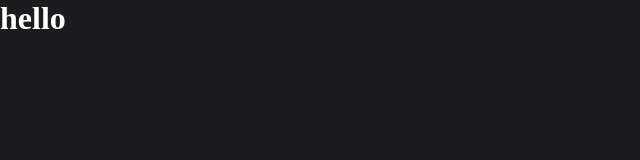
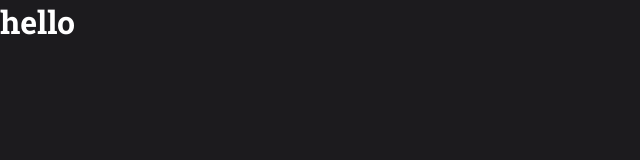
Before and after one commit to williangomesdev/Explorer-Stage09-Desafio-Rocketmovies-Frontend, a React (Vite) app: page / in a window 1280 px wide. Shown: the top 160 px of the page, without its empty margins (0-640 px from the left). Built offline with nearby package versions, Linux system fonts and the light colour scheme.

Commit message:
adicionando fonte para o  porjeto

```diff
--- a/index.html
+++ b/index.html
@@ -1,9 +1,15 @@
 <!DOCTYPE html>
 <html lang="en">
   <head>
+    <link rel="preconnect" href="https://fonts.gstatic.com" crossorigin />
+    <link rel="preconnect" href="https://fonts.googleapis.com" />
     <meta charset="UTF-8" />
     <link rel="icon" type="image/svg+xml" href="/vite.svg" />
     <meta name="viewport" content="width=device-width, initial-scale=1.0" />
+    <link
+      href="https://fonts.googleapis.com/css2?family=Roboto+Slab:wght@400;500;700&display=swap"
+      rel="stylesheet"
+    />
     <title>Rocketmovies</title>
   </head>
   <body>
--- a/src/styles/global.js
+++ b/src/styles/global.js
@@ -10,6 +10,14 @@
 body{
     background-color: ${({ theme }) => theme.COLORS.BACKGROUND};
     color: ${({ theme }) => theme.COLORS.WHITE};
+    --webkit-font-smoothing:antialiased;
+;
+}
+
+body, input ,button, textarea{
+    font-family: 'Roboto Slab', serif;
+    font-size: 1rem;
+    outline: none;
 }
  a{
     text-decoration: none;
@@ -19,7 +27,6 @@
     transition: filter 0.2s;
     cursor:pointer;
 
-
     &:hover{
 
     filter:brightness(0.9f)
```
